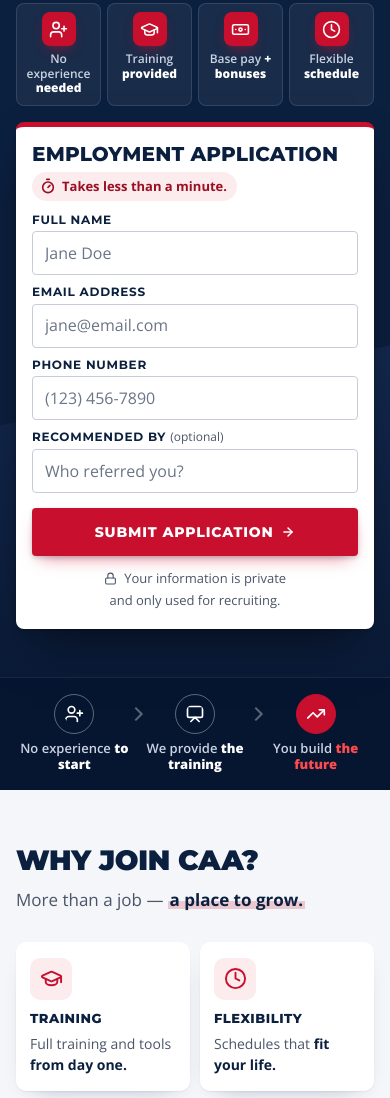
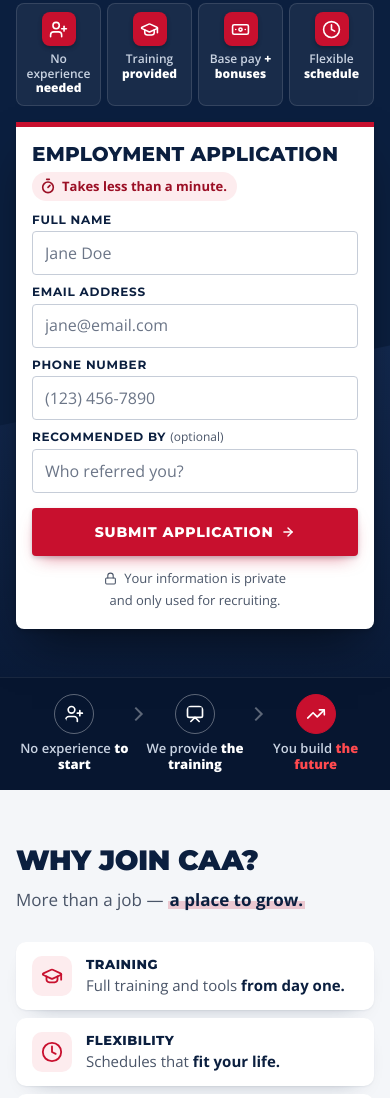
Before and after one commit to hidden-thunder/joincaa-landing, a plain HTML site: page html/index.html in a window 390 px wide. Shown: the part 239-1337 px from the top of the page. Drawn offline with Linux system fonts and the light colour scheme.

Commit message:
Clásico: íconos al lado del título en móvil, sin brillos rojos sobre fondo oscuro
La tarjeta del formulario redondea solo abajo (borde rojo arriba).

Co-Authored-By: Claude Opus 5.5 <noreply@anthropic.com>
Claude-Session: https://claude.ai/code/session_01R2zoc3VmcfcCY7ZJje5gru

```diff
--- a/html/css/style.css
+++ b/html/css/style.css
@@ -126,14 +126,14 @@ mark { background: linear-gradient(transparent 58%, rgba(200,16,46,.2) 58%, rgba
   color: var(--on-navy-soft); font-weight: 600; line-height: 1.25;
 }
 .perks b { color: var(--white); font-weight: 800; }
-.perk-icon { display: grid; place-items: center; width: 40px; height: 40px; border-radius: 8px; background: var(--red); color: var(--white); flex: none; box-shadow: 0 6px 14px -6px rgba(200,16,46,.8); }
+.perk-icon { display: grid; place-items: center; width: 40px; height: 40px; border-radius: 8px; background: var(--red); color: var(--white); flex: none; box-shadow: 0 2px 4px rgba(0,0,0,.25); }
 .perk-icon .icon { width: 22px; height: 22px; }
 
 /* ---------- Application card ---------- */
 .apply-card {
   position: relative;
   background: var(--white); color: var(--text-soft);
-  border-radius: 8px; border-top: 5px solid var(--red);
+  border-radius: 0 0 8px 8px; border-top: 5px solid var(--red);
   padding: clamp(22px, 2.6vw, 32px);
   box-shadow: 0 2px 6px rgba(0,0,0,.18), 0 24px 48px -16px rgba(0,0,0,.55);
 }
@@ -218,7 +218,7 @@ mark { background: linear-gradient(transparent 58%, rgba(200,16,46,.2) 58%, rgba
 .timeline::before, .timeline::after { content: ""; position: absolute; left: calc(var(--dot) / 2); right: calc((100% - 72px) / 4 - var(--dot) / 2); top: calc(var(--dot) / 2 - 2px); height: 4px; border-radius: 2px; background: var(--gray-200); }
 .timeline::after { background: var(--red); transform-origin: left center; }
 .timeline li { position: relative; }
-.dot { position: relative; display: grid; place-items: center; width: var(--dot); height: var(--dot); border-radius: 50%; background: var(--red); color: var(--white); box-shadow: 0 0 0 6px var(--white), 0 10px 20px -10px rgba(200,16,46,.8); z-index: 1; }
+.dot { position: relative; display: grid; place-items: center; width: var(--dot); height: var(--dot); border-radius: 50%; background: var(--red); color: var(--white); box-shadow: 0 0 0 6px var(--white), 0 8px 16px -8px rgba(11,31,63,.45); z-index: 1; }
 .dot .icon { width: 28px; height: 28px; }
 .dot-num { position: absolute; top: -4px; right: -6px; display: grid; place-items: center; width: 26px; height: 26px; border-radius: 50%; background: var(--navy); color: var(--white); font: 900 .8125rem/1 var(--head); box-shadow: 0 0 0 3px var(--white); }
 .step-body h3 { margin-top: 18px; font-size: 1.125rem; font-weight: 900; text-transform: uppercase; letter-spacing: .03em; }
@@ -311,12 +311,12 @@ mark { background: linear-gradient(transparent 58%, rgba(200,16,46,.2) 58%, rgba
   .promise-row .icon { width: 40px; height: 40px; }
 
   .section-head p { font-size: 1.0625rem; }
-  .benefits { gap: 10px; }
-  .benefits li { grid-template-columns: 1fr; padding: 16px 14px; row-gap: 10px; }
-  .b-icon { grid-row: auto; width: 42px; height: 42px; }
-  .b-icon .icon { width: 23px; height: 23px; }
+  .benefits { grid-template-columns: 1fr; gap: 8px; }
+  .benefits li { grid-template-columns: 40px 1fr; column-gap: 14px; padding: 14px 16px; align-items: center; }
+  .b-icon { width: 40px; height: 40px; }
+  .b-icon .icon { width: 22px; height: 22px; }
   .benefits h3 { font-size: .8125rem; padding-top: 0; }
-  .benefits p { margin-top: -4px; font-size: .875rem; }
+  .benefits p { margin-top: 1px; font-size: .9375rem; line-height: 1.4; }
 
   /* Steps: vertical rail */
   .timeline { --dot: 56px; grid-template-columns: 1fr; row-gap: 26px; }
```
Also changed, not shown: 1 other file.
